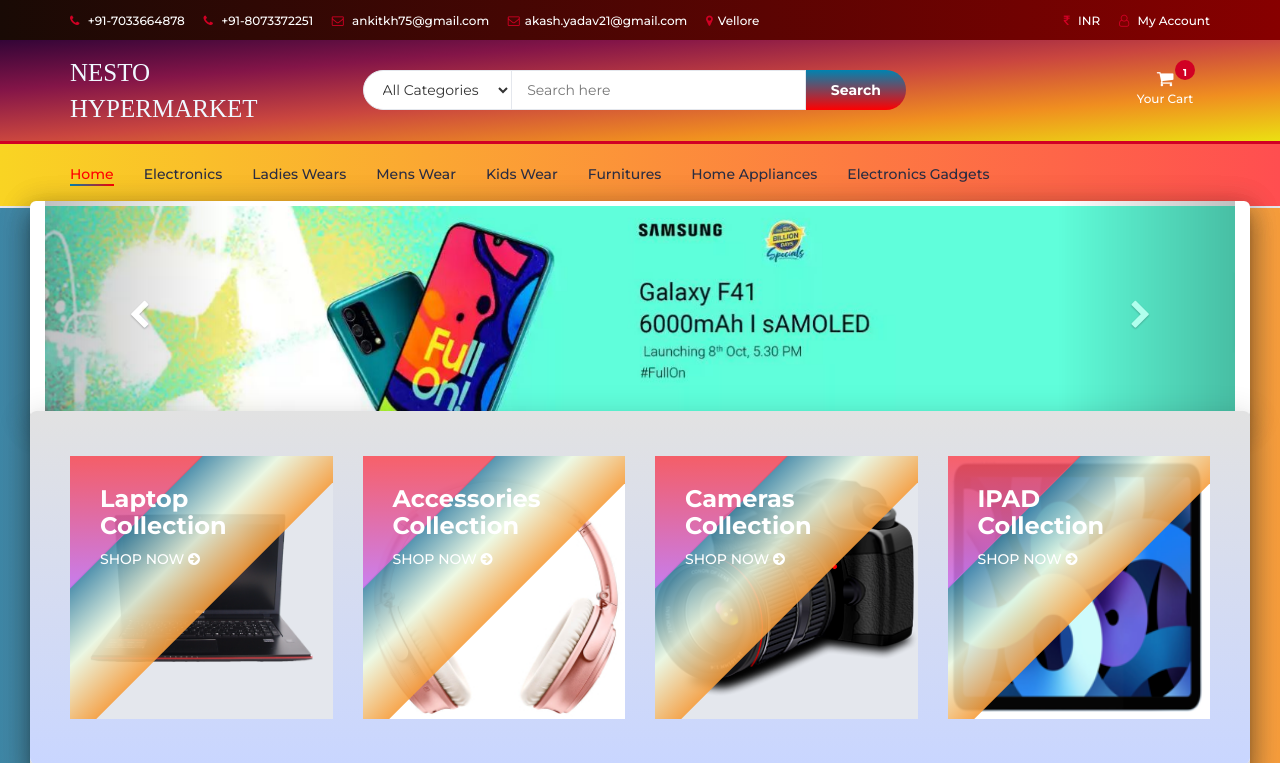
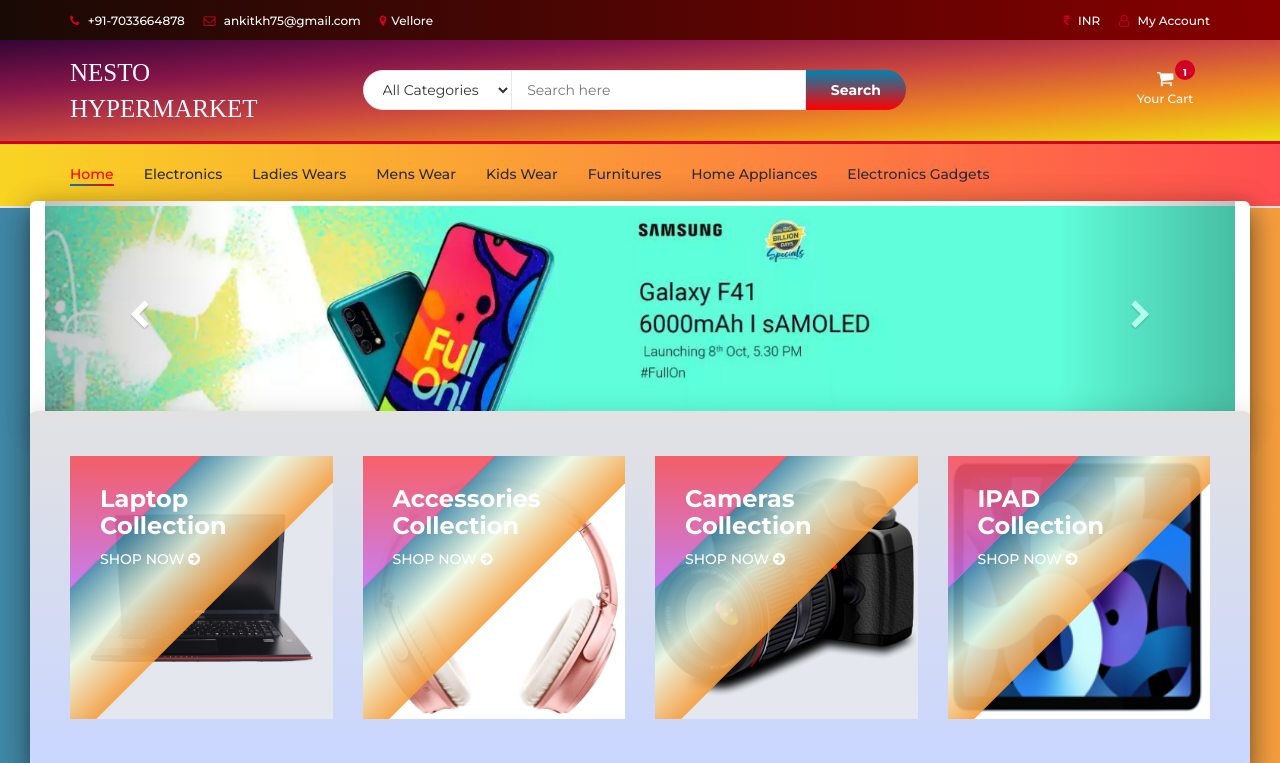
Before and after one commit to ankitkhandelwal18/VIT-KART, a PHP site: page /myfiles/ in a window 1280 px wide. Shown: the top 763 px of the page. Run offline with PHP 8.4, Linux system fonts and the light colour scheme; data comes from the database, SQL or seed files in the repository; some libraries are stand-ins or nearby versions.

Commit message:
Update header.php

```diff
--- a/header.php
+++ b/header.php
@@ -123,9 +123,7 @@
 				<div class="container">
 					<ul class="header-links pull-left">
 						<li><a href="#"><i class="fa fa-phone"></i> +91-7033664878</a></li>
-						<li><a href="#"><i class="fa fa-phone"></i> +91-8073372251</a></li>
 						<li><a href="#"><i class="fa fa-envelope-o"></i> ankitkh75@gmail.com</a></li>
-						<li><a href="#"><i class="fa fa-envelope-o"></i>akash.yadav21@gmail.com</a></li>
 						<li><a href="#"><i class="fa fa-map-marker"></i>Vellore</a></li>
 					</ul>
 					<ul class="header-links pull-right">
```
